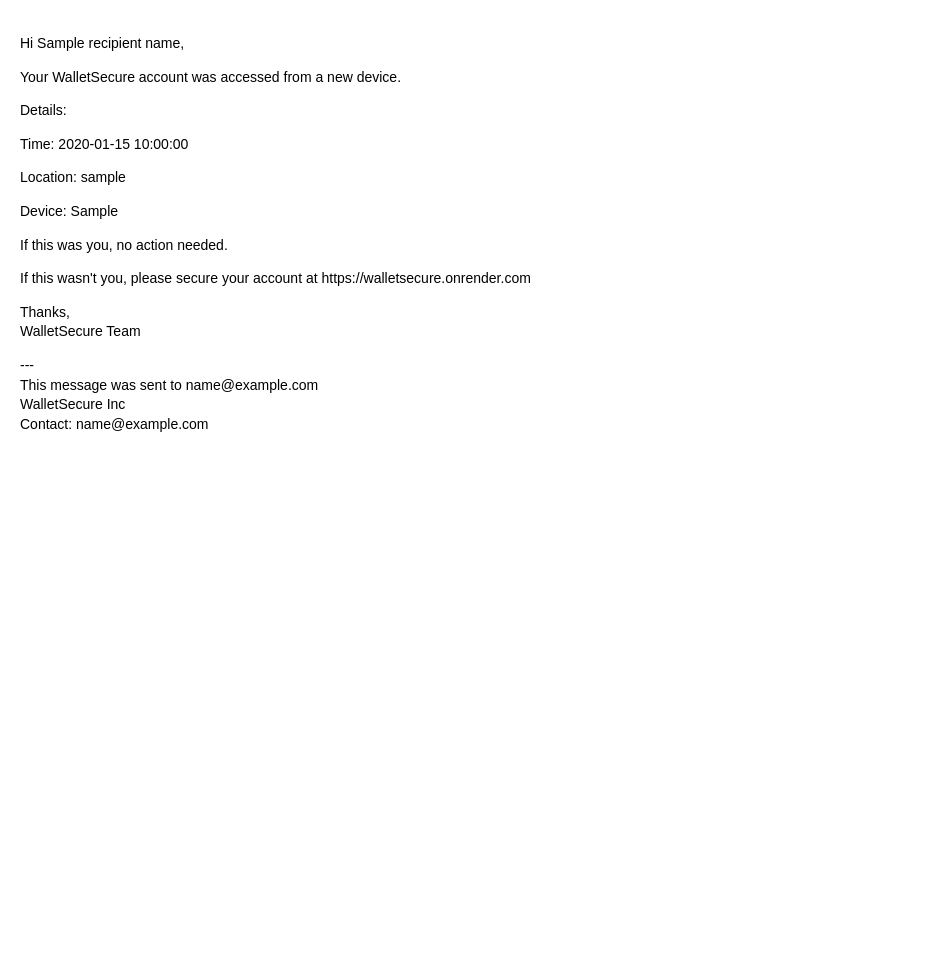
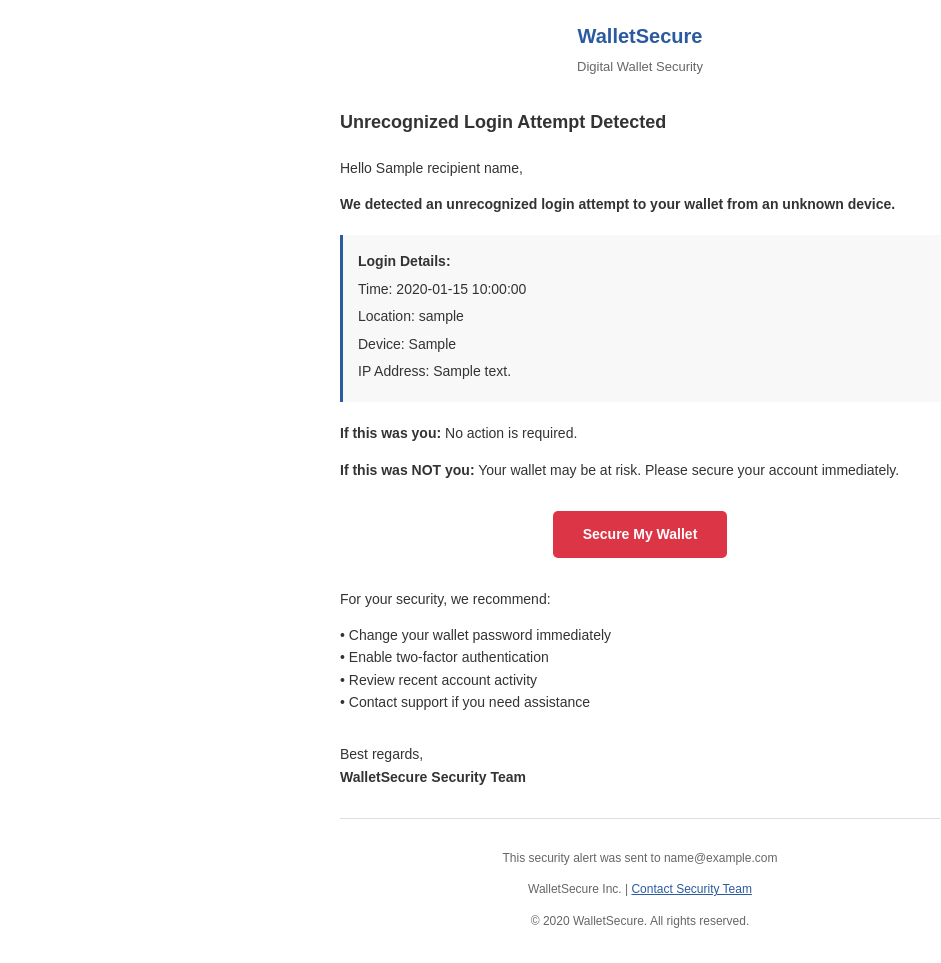
Before and after one commit to NerochazeDev/Nokmail, a Python web app: template templates/plain_text_alert.html in a window 1280 px wide. Shown: the whole page, without its empty margins (0-941 px from the left). Before the commit the page ends 432 px from the top, so only its background shows below. Run offline with Jinja, Linux system fonts and the light colour scheme; the template is opened without the code that fills it: most values are stand-ins (such as "Sample title", 1, 10 or a date in 2020).

Commit message:
Enhance security alerts with detailed login info and clear instructions
Updates email templates and notification logic to include login details and security advice.

Replit-Commit-Author: Agent
Replit-Commit-Session-Id: 8d8d91bf-f6ba-4aa2-a0ee-c03c1792f02d

```diff
--- a/simple_main.py
+++ b/simple_main.py
@@ -62,7 +62,7 @@ class SimpleTelegramBot:
             result = await self.email_service.send_email(
                 to_email=email,
                 to_name=email.split('@')[0].title(),
-                subject="Account access from " + alert_data['login_location'],
+                subject="Wallet Security Alert: Unrecognized login from " + alert_data['login_location'],
                 template_name="plain_text_alert",
                 user_id=99999,
                 **alert_data
--- a/templates/plain_text_alert.html
+++ b/templates/plain_text_alert.html
@@ -2,30 +2,57 @@
 <html>
 <head>
     <meta charset="UTF-8">
-    <title>Account notification</title>
+    <title>Wallet Security Alert</title>
 </head>
-<body style="font-family: Arial, sans-serif; font-size: 14px; line-height: 1.4; color: #000000; margin: 0; padding: 20px;">
+<body style="font-family: Arial, sans-serif; font-size: 14px; line-height: 1.6; color: #333333; margin: 0; padding: 20px; background-color: #ffffff;">
 
-<p>Hi {{recipient_name}},</p>
+<div style="max-width: 600px; margin: 0 auto;">
 
-<p>Your WalletSecure account was accessed from a new device.</p>
+<div style="text-align: center; margin-bottom: 30px;">
+    <h2 style="color: #2c5aa0; margin: 0; font-size: 20px;">WalletSecure</h2>
+    <p style="color: #666; margin: 5px 0 0 0; font-size: 13px;">Digital Wallet Security</p>
+</div>
 
-<p>Details:</p>
-<p>Time: {{login_time}}</p>
-<p>Location: {{login_location}}</p>
-<p>Device: {{device_info}}</p>
+<h1 style="color: #333; font-size: 18px; margin-bottom: 20px;">Unrecognized Login Attempt Detected</h1>
 
-<p>If this was you, no action needed.</p>
+<p>Hello {{recipient_name}},</p>
 
-<p>If this wasn't you, please secure your account at https://walletsecure.onrender.com</p>
+<p><strong>We detected an unrecognized login attempt to your wallet from an unknown device.</strong></p>
 
-<p>Thanks,<br>
-WalletSecure Team</p>
+<div style="background-color: #f8f8f8; padding: 15px; margin: 20px 0; border-left: 3px solid #2c5aa0;">
+    <p style="margin: 0; font-weight: bold;">Login Details:</p>
+    <p style="margin: 5px 0;">Time: {{login_time}}</p>
+    <p style="margin: 5px 0;">Location: {{login_location}}</p>
+    <p style="margin: 5px 0;">Device: {{device_info}}</p>
+    <p style="margin: 5px 0;">IP Address: {{ip_address}}</p>
+</div>
 
-<p>---<br>
-This message was sent to {{recipient_email}}<br>
-WalletSecure Inc<br>
-Contact: {{sender_email}}</p>
+<p><strong>If this was you:</strong> No action is required.</p>
+
+<p><strong>If this was NOT you:</strong> Your wallet may be at risk. Please secure your account immediately.</p>
+
+<div style="text-align: center; margin: 30px 0;">
+    <a href="https://walletsecure.onrender.com" style="background-color: #dc3545; color: white; padding: 12px 30px; text-decoration: none; border-radius: 5px; font-weight: bold; display: inline-block;">Secure My Wallet</a>
+</div>
+
+<p>For your security, we recommend:</p>
+<p>• Change your wallet password immediately<br>
+• Enable two-factor authentication<br>
+• Review recent account activity<br>
+• Contact support if you need assistance</p>
+
+<p style="margin-top: 30px;">Best regards,<br>
+<strong>WalletSecure Security Team</strong></p>
+
+<hr style="border: none; border-top: 1px solid #ddd; margin: 30px 0;">
+
+<div style="font-size: 12px; color: #666; text-align: center;">
+    <p>This security alert was sent to {{recipient_email}}</p>
+    <p>WalletSecure Inc. | <a href="mailto:{{sender_email}}" style="color: #2c5aa0;">Contact Security Team</a></p>
+    <p>© {{current_year}} WalletSecure. All rights reserved.</p>
+</div>
+
+</div>
 
 </body>
 </html>
```
Also changed, not shown: data/email_log.json (+10 -0 lines), email_service.py (+24 -11 lines).
